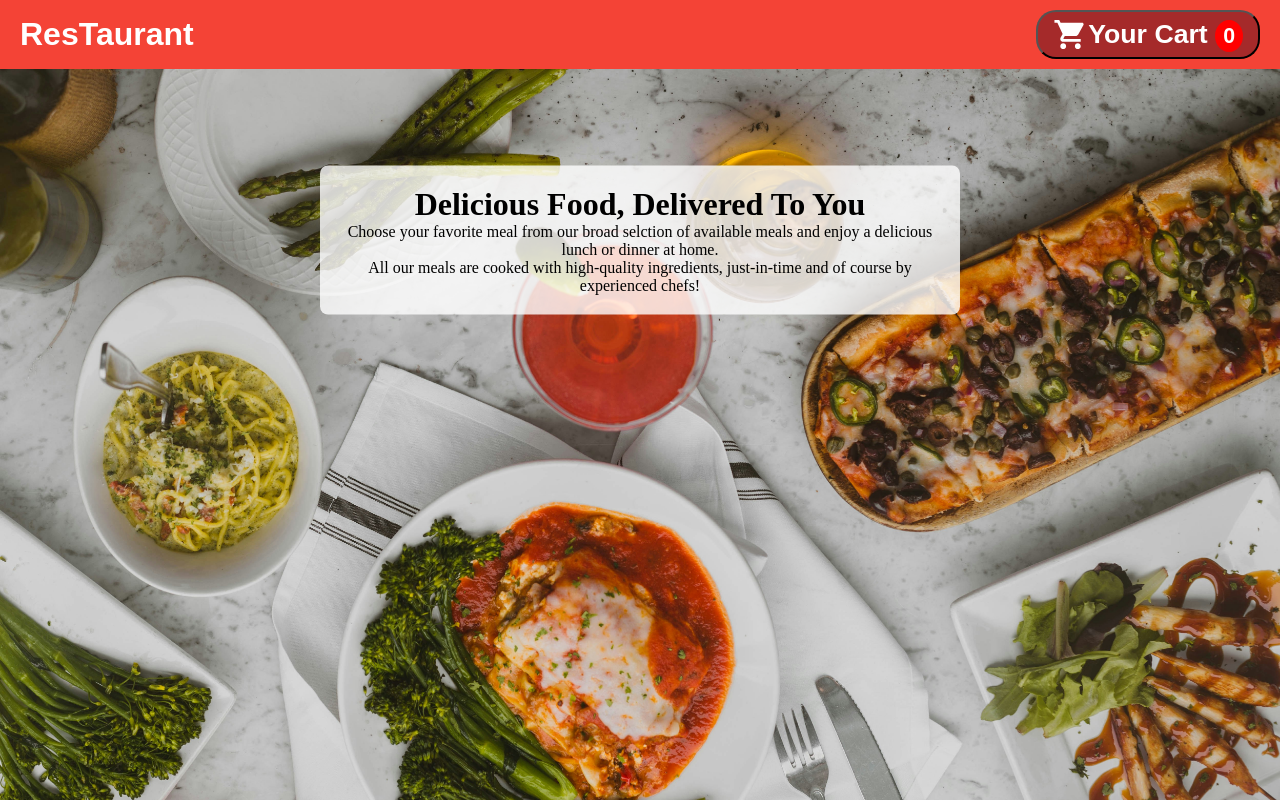
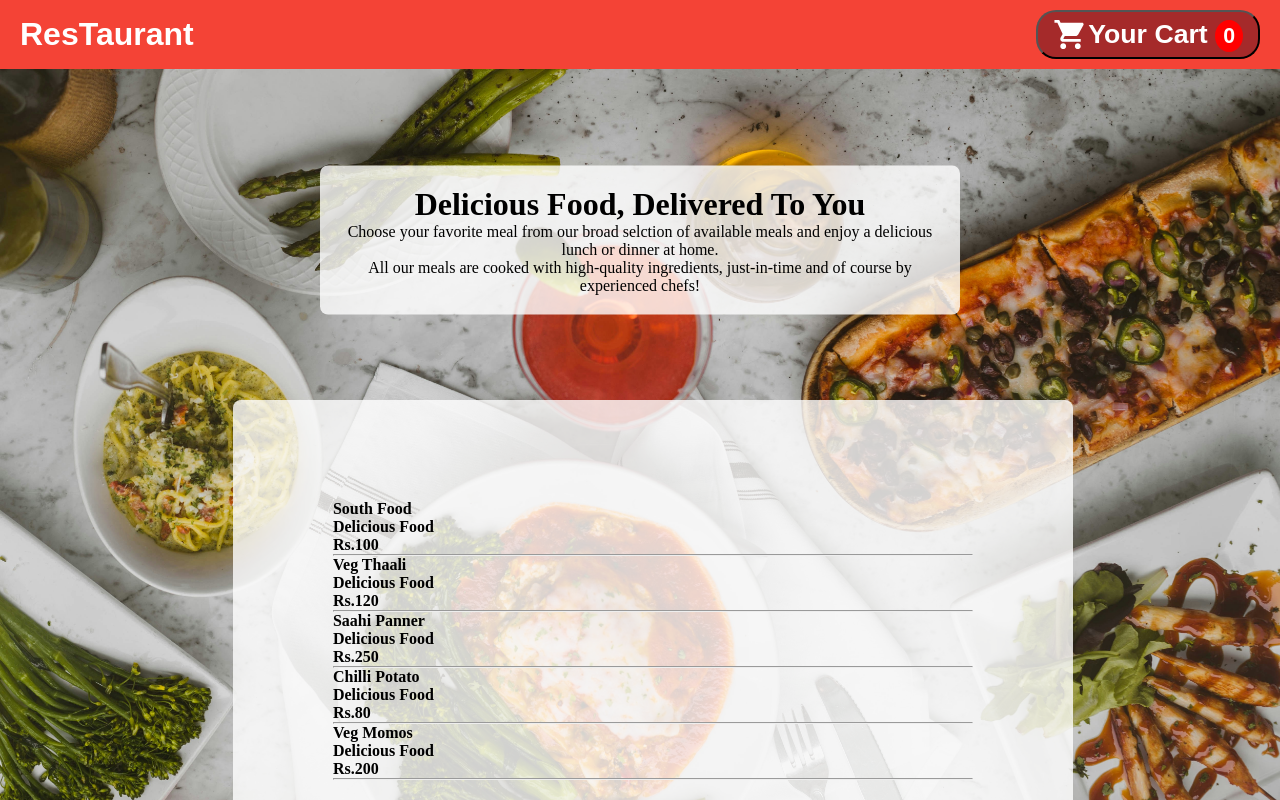
Before and after one commit to Mamta9871/RestaurantSite, a React (Create React App) app: page / in a window 1280 px wide. Shown: the top 800 px of the page. Built offline with nearby package versions, Linux system fonts and the light colour scheme.

Commit message:
Restaurant Items Add

```diff
--- /dev/null
+++ b/src/components/Meals/MealItems.css
@@ -0,0 +1,19 @@
+.MealItems{
+    position: absolute;
+    top: 50%;
+    left: 18.2%;
+    transform: translate(-50% -50%);
+    background-color: rgba(255, 255, 255, 0.8);
+    padding: 100px;
+    width: 50%;
+    border-radius: 8px;
+    text-align: left;
+    z-index: 1;
+}
+
+.MealItems ul {
+    list-style: none;
+    margin: 0;
+    padding: 0;
+    font-weight: bold;
+  }
--- /dev/null
+++ b/src/components/Meals/MealItems.jsx
@@ -0,0 +1,56 @@
+import React from 'react'
+import './MealItems.css';
+
+const Items = [
+    {
+        id: 1,
+        name: 'South Food',
+        description: 'Delicious Food',
+        price: 100,
+    },
+    {
+        id: 2,
+        name: 'Veg Thaali',
+        description: 'Delicious Food',
+        price: 120,
+    },
+    {
+        id: 3,
+        name: 'Saahi Panner',
+        description: 'Delicious Food',
+        price: 250,
+    },
+    {
+        id: 4,
+        name: 'Chilli Potato',
+        description: 'Delicious Food',
+        price: 80,
+    },
+    {
+        id: 5,
+        name: 'Veg Momos',
+        description: 'Delicious Food',
+        price: 200,
+    }
+]
+const MealItems = () => {
+
+  return (
+    <>
+    <section className='MealItems'>
+        <ul>{Items.map((val)=>
+            <li>
+                {val.name}
+                <br/>
+                {val.description}
+                <br />
+                Rs.{val.price}
+                <hr />
+            </li>
+        )}</ul>
+    </section>
+    </>
+  )
+}
+
+export default MealItems
--- a/src/components/Meals/Meals.jsx
+++ b/src/components/Meals/Meals.jsx
@@ -1,10 +1,12 @@
 import React from 'react'
 import Summary from './Summary'
+import MealItems from './MealItems'
 
 const Meals = () => {
   return (
     <>
     <Summary/>
+    <MealItems/>
     </>
   )
 }
```
